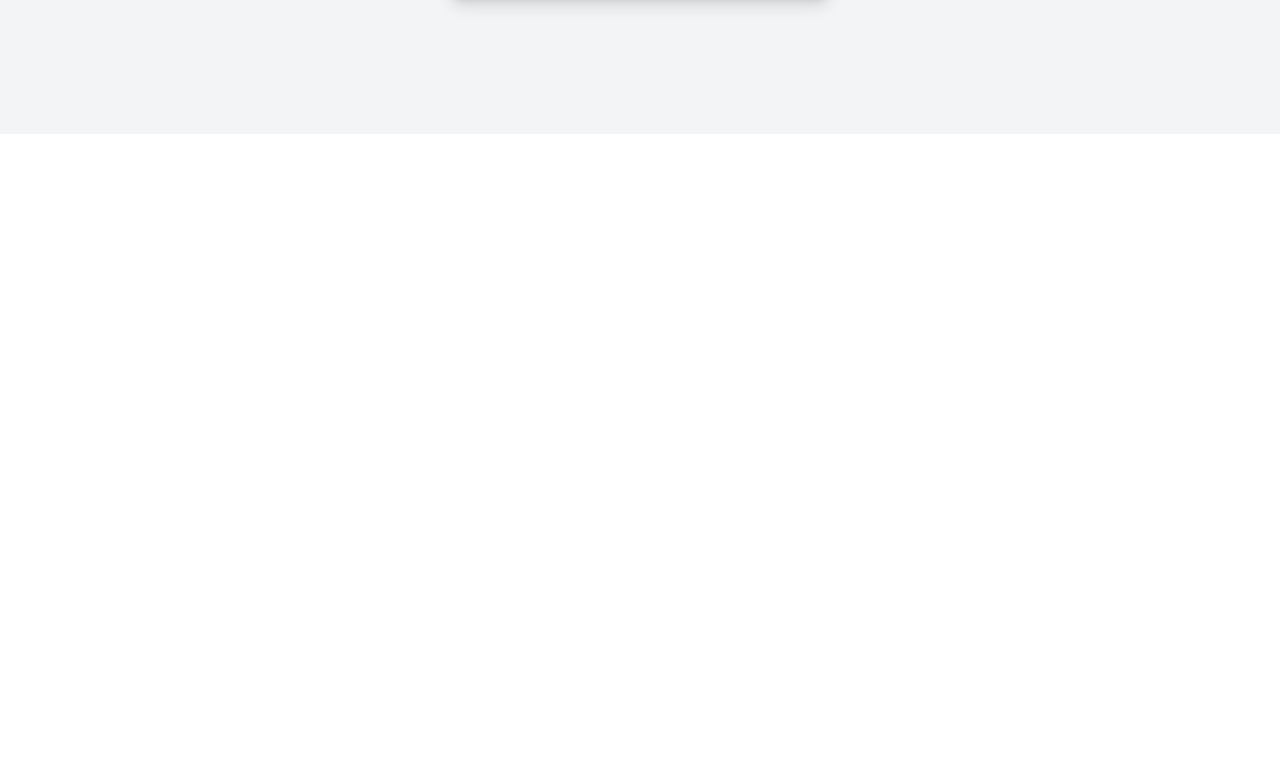
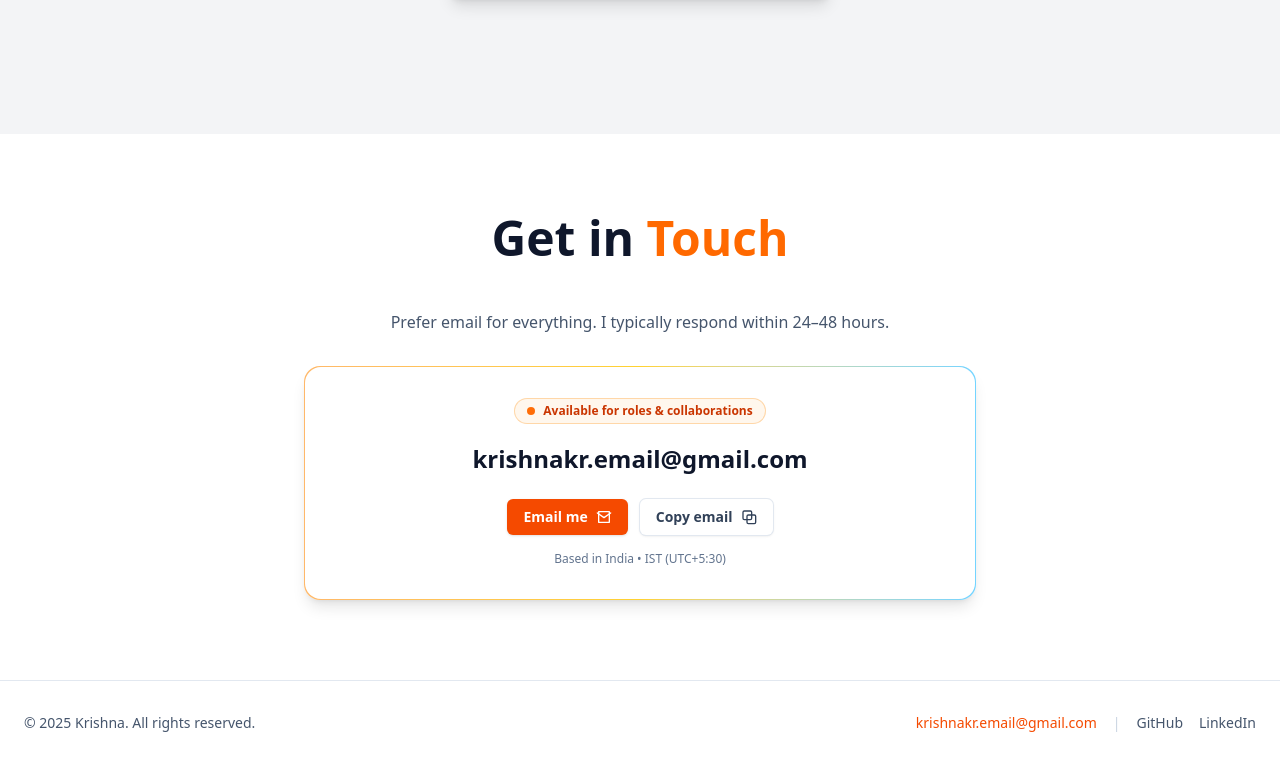
Before and after one commit to KrishnakGitHub/Krishna, a Next.js app: page / in a window 1280 px wide. Shown: the part 1370-2135 px from the top of the page. Before the commit the page ends 1504 px from the top, so only its background shows below. Built offline with nearby package versions, Linux system fonts and the light colour scheme.

Commit message:
new update

```diff
--- a/app/page.tsx
+++ b/app/page.tsx
@@ -1,13 +1,17 @@
 import Navbar from "./_components/navbar";
 import About from "./_components/About";
 import Experience from "./_components/Experience";
+import FooterSection from "./_components/FooterSection";
+import Contact from "./_components/Contact";
 
 export default function Home() {
   return (
     <div>
-      < Navbar />
-      < About />
-      < Experience />
+      <Navbar />
+      <About />
+      <Experience />
+      <Contact />
+      <FooterSection />
     </div>
   );
 }
```
